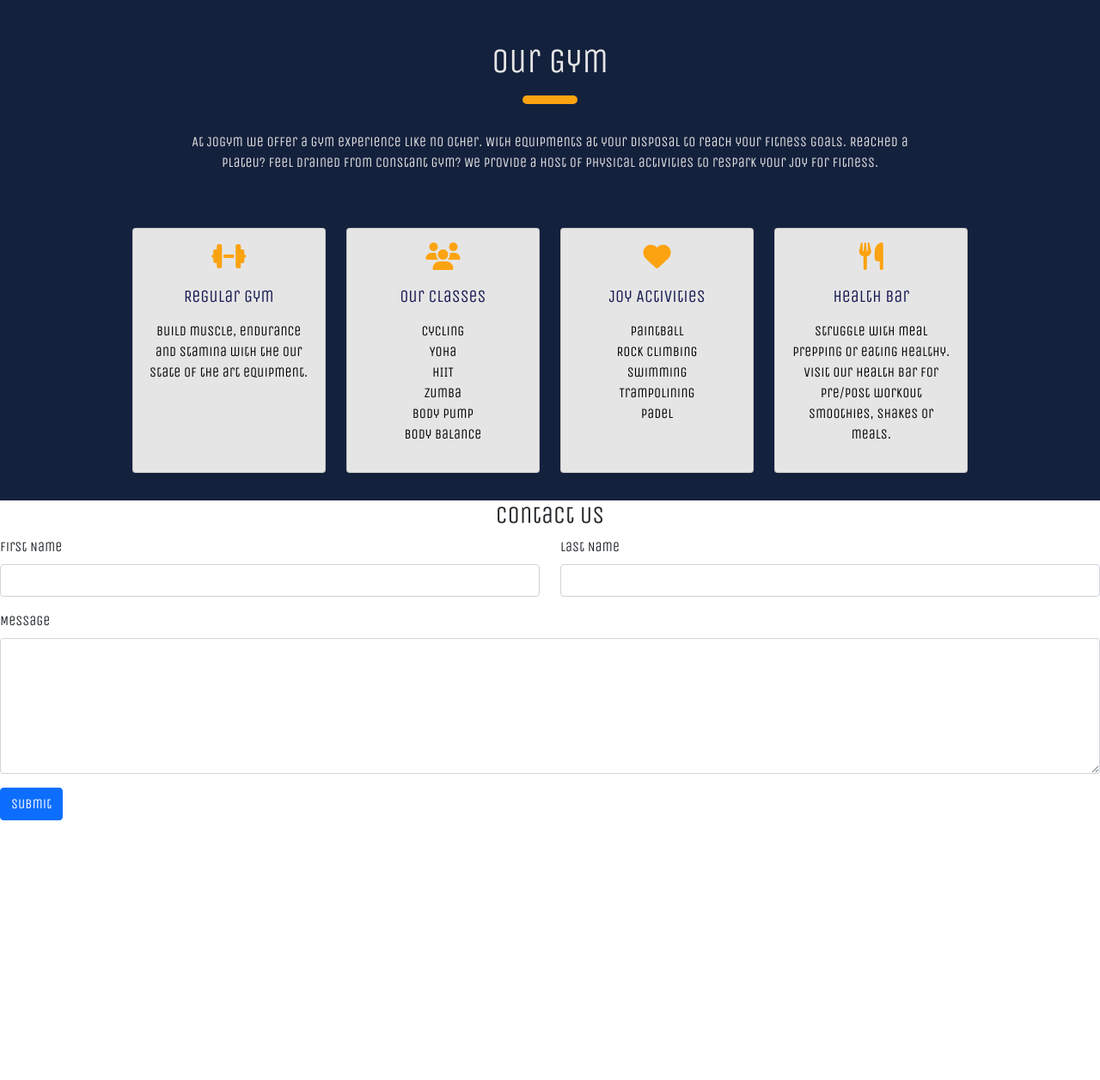
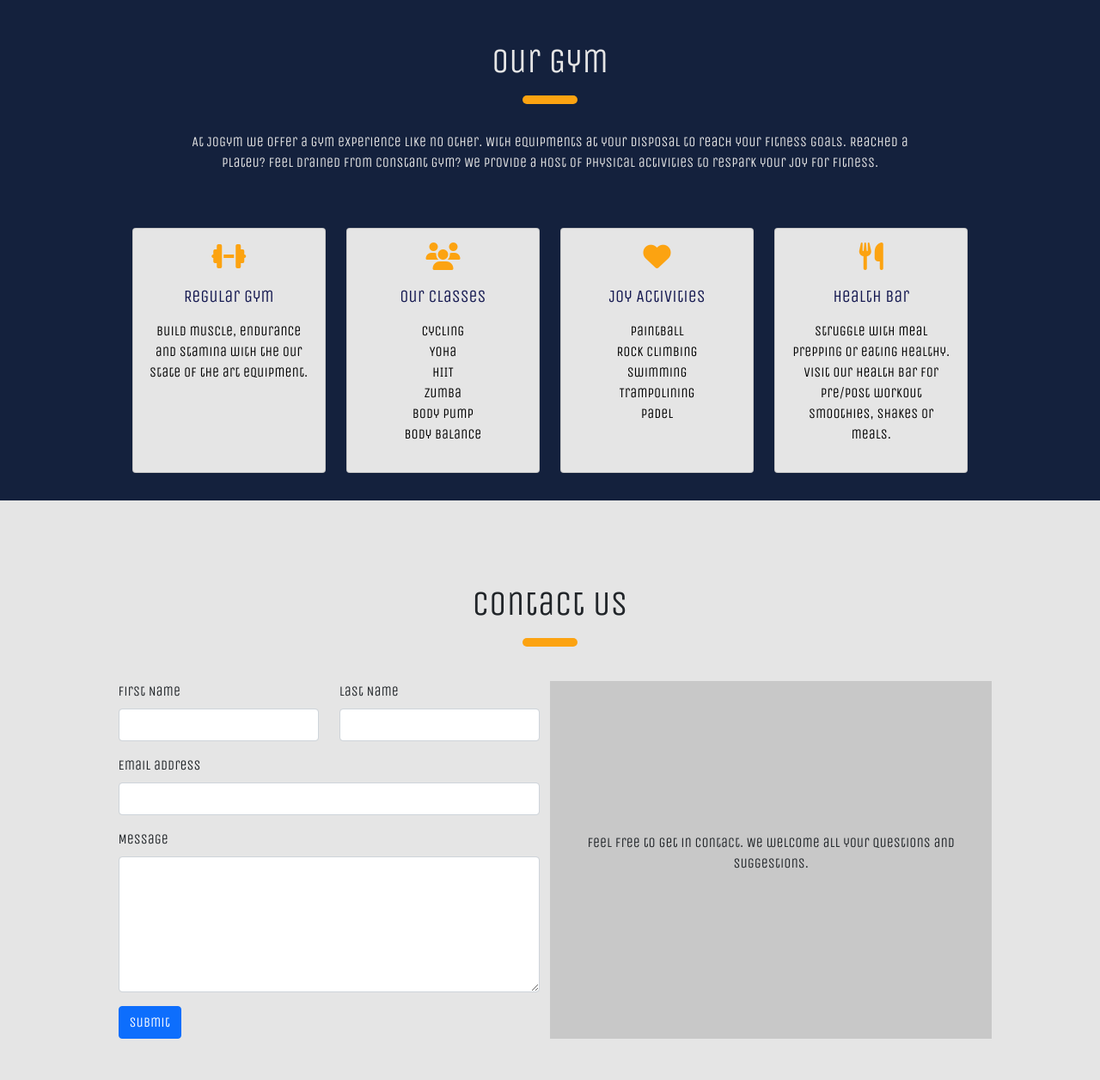
Before and after one commit to Code-Institute-Submissions/Zuhur-ms4_Feb, a Django app: page / in a window 1280 px wide. Shown: the part 721-1977 px from the top of the page at 86% size. Before the commit the page ends 1675 px from the top, so only its background shows below. Run offline with Django 3.2, Linux system fonts and the light colour scheme; some libraries are stand-ins or nearby versions; some web fonts are replaced.

Commit message:
Add styling to contat us section of home page

```diff
--- a/gym_app/templates/gym_app/home.html
+++ b/gym_app/templates/gym_app/home.html
@@ -101,15 +101,24 @@
                 </div>
             </div>
         </div>
+    </div>
     <!--Cards end-->
-    </div>
-
 </section>
 
     <!-- Contact us section-->
-    <div class="contact-us">
-        <h3 class="text-center">Contact Us</h3>
-        <form>
+<section id="contact-us" class="container-fluid">
+    <div class="contact-content mx-auto py-5">
+        <div class="row">
+            <div class="gym-description">
+                <div class="col">
+                    <h1 class="text-center mt-5 px-3"> Contact Us</h1>
+                    <hr class="mx-auto">
+                </div>
+            </div>
+        </div>
+        <div class="row mt-4">
+            <div class="col">
+                <form method="" action="">
                     <div class="mb-3">
                         <div class="row">
                             <div class="col">
@@ -123,12 +132,23 @@
                         </div>
                     </div>
                     <div class="mb-3">
+                        <label for="exampleInputEmail1" class="form-label">Email address</label>
+                        <input type="email" class="form-control" id="exampleInputEmail1" aria-describedby="emailHelp">
+                    </div>
+                    <div class="mb-3">
                         <label for="exampleInputEmail1" class="form-label">Message</label>
                         <textarea class="form-control" id="instructions" name="instructions" rows="6"></textarea>
                     </div>
                     <button type="submit" class="btn btn-primary">Submit</button>
                 </form>
             </div>
+            <div class="col d-flex justify-content-center align-items-center" style="background-color: #c8c8c8;">
+                <Feel class="my-auto text-center">Feel free to get in contact. We welcome all your questions and suggestions.</p>
+            </div>
+        </div>
+    </div>
+
+</section>
     <!-- Contact us section ends-->
 
 
--- a/static/css/base.css
+++ b/static/css/base.css
@@ -10,7 +10,7 @@ body {
     font-family: 'Unica One', cursive;
 }
 
-/*------------------------------HOME - carousel */
+/*------------------------------ HOME - carousel */
 .carousel-item {
     height: 85vh;
     width: 100vw;
@@ -20,7 +20,7 @@ body {
 .carousel-indicators [data-bs-target] {
     background-color: blue;
 }
-/*------------------------------HOME - our gym */
+/*------------------------------ HOME - our gym */
 
 #our-gym {
     background-color: #14213d;
@@ -57,3 +57,14 @@ i {
     background-color: #e5e5e5;
     color: black;
 }
+
+/*------------------------------ HOME -  Contact us */
+
+#contact-us {
+    background-color: #e5e5e5;
+}
+
+.contact-content {
+    padding-top: 10px;
+    width: 80%;
+}
```
Lines whose indentation alone changed are shown as unchanged.
